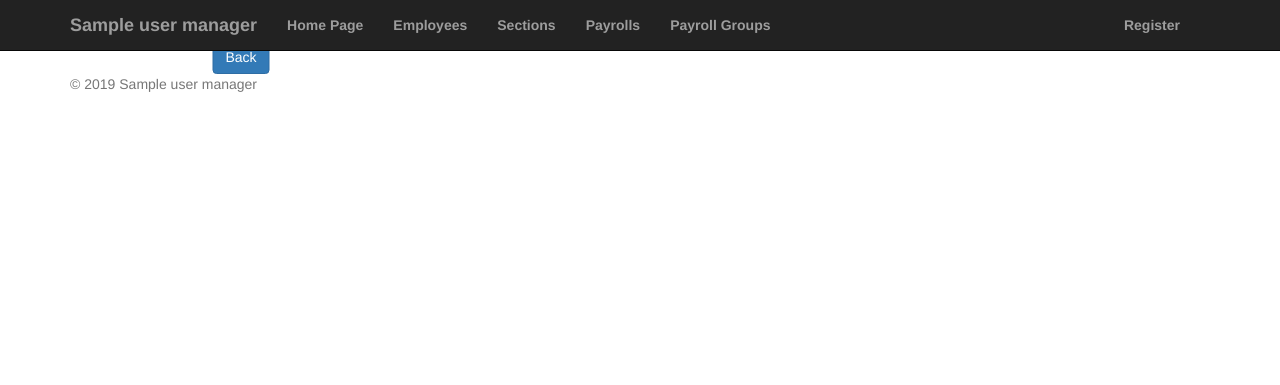
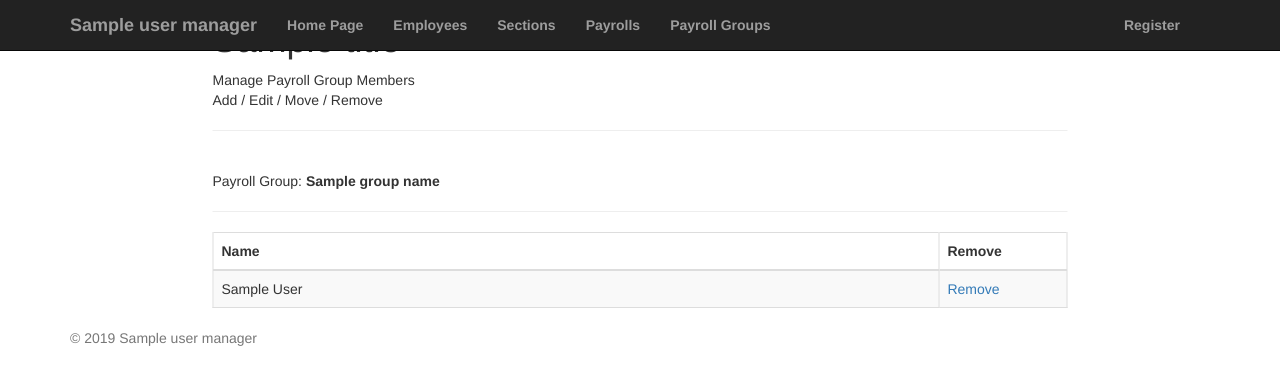
Before and after one commit to jeffplata/payroll, a Flask app: template app/templates/library/payroll_groups/payroll_group_members.html in a window 1280 px wide. Shown: the top 385 px of the page. Run offline with Flask 2, Linux system fonts and the light colour scheme; the template is opened without the code that fills it: most values are stand-ins (such as "Sample title", 1, 10 or a date in 2020); parts of the project's set-up code (start-up, migrations or seed data) failed here and were passed over; some libraries are stand-ins or nearby versions.

Commit message:
manage payroll group members

```diff
--- a/app/templates/library/payroll_groups/payroll_group_members.html
+++ b/app/templates/library/payroll_groups/payroll_group_members.html
@@ -1,4 +1,5 @@
 {% import "bootstrap/wtf.html" as wtf %}
+{% import "_macros.html" as macros %}
 {% extends "layout.html" %}
 {% block title %}
     {{ title }}
@@ -9,15 +10,58 @@
     <div class="middle">
       <div class="inner">
         <div class="center">
-            {{ title }}
-            <br/>
-            Manage Payroll Group Members
+            <h1>{{ title }}</h1>
+            Manage Payroll Group Members<br>
             Add / Edit / Move / Remove
+            <hr>
             <br>
-            <a href="{{ request.referrer }}" class="btn btn-primary btn-default btn-md">
+            Payroll Group: <strong>{{ group_name }}</strong><br>
+
+
+            <!-- if 'back_url' in session:
+            return redirect(session['back_url']) -->
+
+            {% if 'back_url' in session %}
+            <!-- <a href="{{ request.referrer }}" class="btn btn-primary btn-default btn-md"> -->
+            <a href="{{ session['back_url'] }}" class="btn btn-primary btn-default btn-md">
                     <i class="fa fa-arrow-left"></i>
                     Back
                     </a>
+            {% endif %}
+
+          {% if data_to_show %}
+          <hr class="intro-divider">
+          {% if request.args['search'] %}
+          <strong>Employees in this group containing '{{ request.args['search'] }}'</strong>
+          {% endif %}
+          {% if pages|length > 3 %}
+          {{ macros.pagination_widget(pages, 'library.manage_payroll_group', id=group_id) }}
+          {% endif %}
+          <div class="center">
+            <table class="table table-striped table-bordered">
+              <thead>
+                <tr>
+                  <th width="85%"> Name </th>
+                  <th width="15%"> Remove </th>
+                </tr>
+              </thead>
+              <tbody>
+              {% for d in data_to_show %}
+                <tr>
+                  <td> {{ d.full_name }} </td>
+                  <td>
+                    <!-- <a href="{{ url_for('library.delete_payroll_group', id=d.id) }}" data-toggle="modal" data-target="#mymodal{{ d.id }}"> -->
+                    <a href="#" data-toggle="modal" data-target="#mymodal{{ d.id }}">
+                      <i class="fa fa-trash"></i> Remove
+                    </a>
+                  </td>
+                </tr>
+              {% endfor %}
+              </tbody>
+            </table>
+          </div>
+          {% endif %}
+
         </div>
       </div>
     </div>
```
Also changed, not shown: app/library/payroll_group_view.py (+22 -2 lines).
